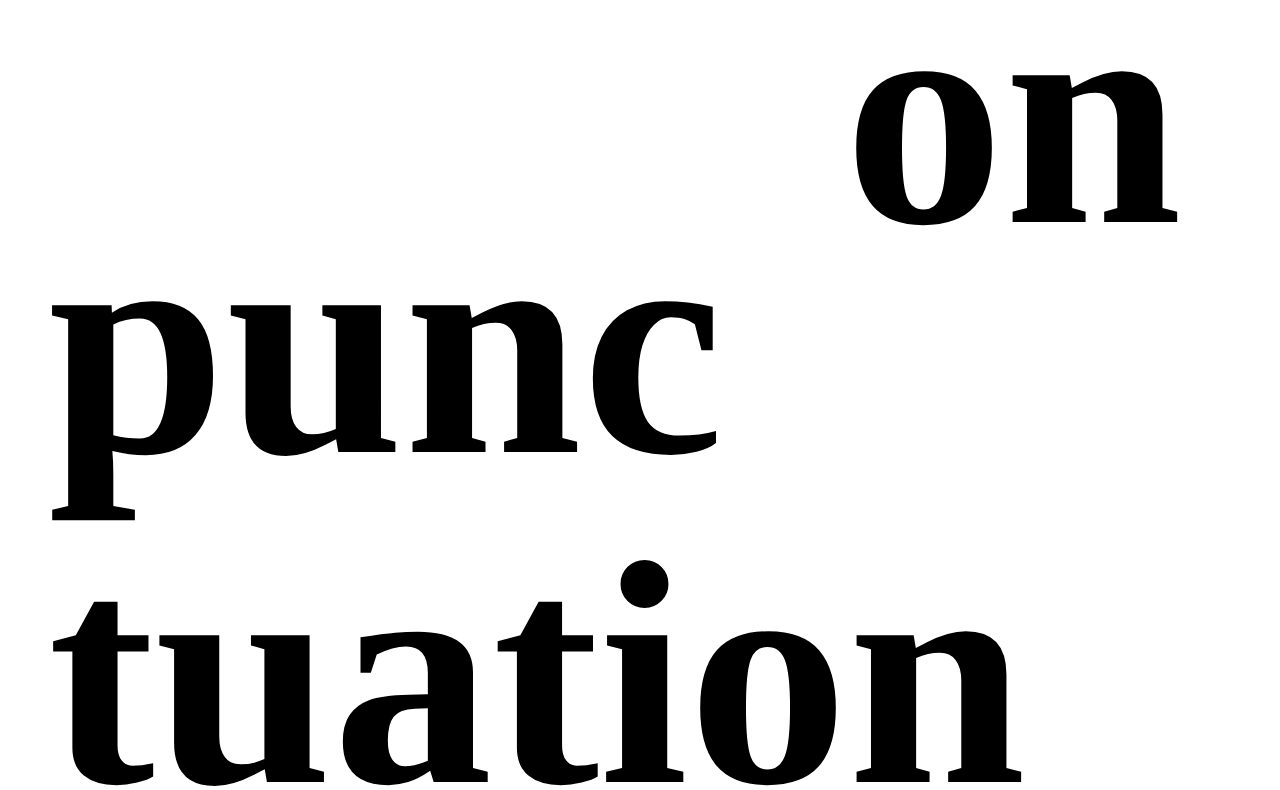
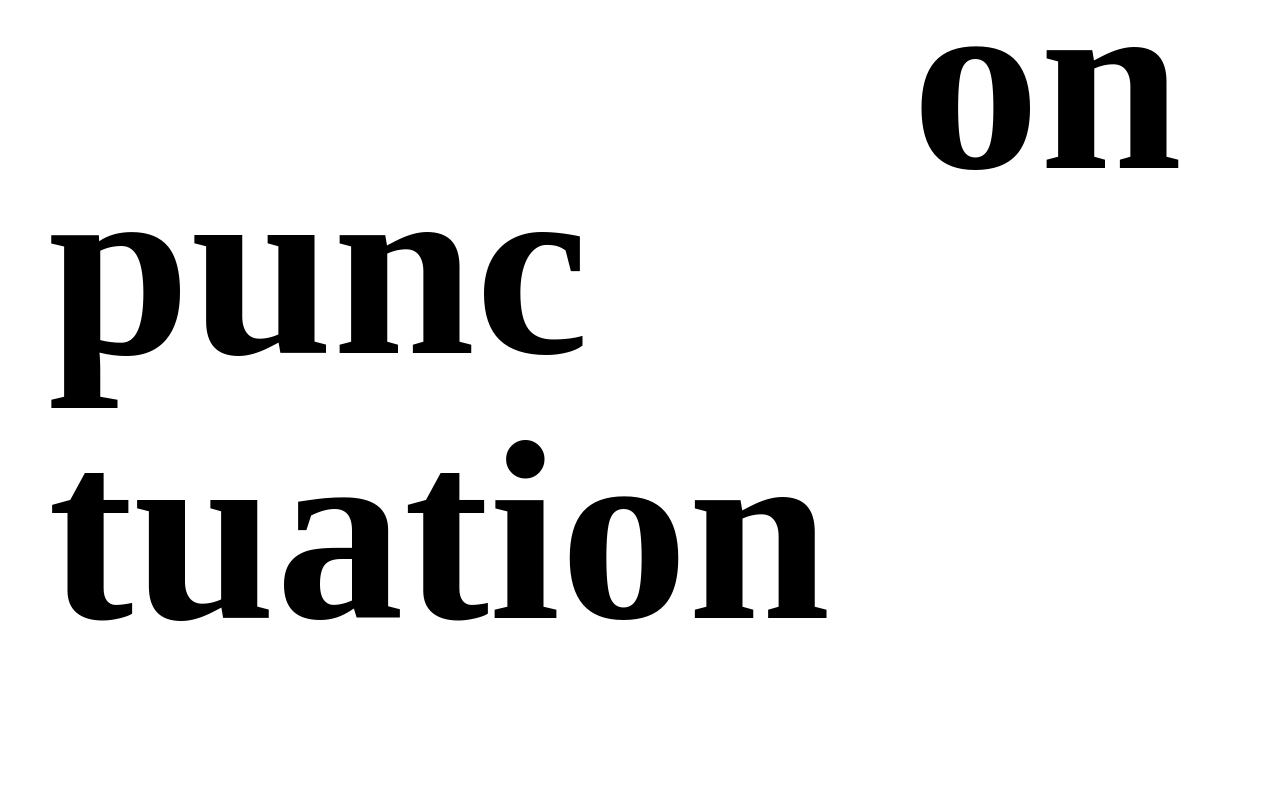
Before and after one commit to aleishadastas/OnPunctuation, a plain HTML site: page index.html in a window 1280 px wide. Shown: the top 790 px of the page. Drawn offline with Linux system fonts and the light colour scheme.

Commit message:
More Stylizing

```diff
--- a/style.css
+++ b/style.css
@@ -21,7 +21,7 @@ body {
     font-size: 10em;
     color: black;
     font-family: "Junicode-Bold";
-    margin-top: -110px;
+    margin-top: -100px;
     line-height:20px;
     margin-left:40px;
     margin-right: 40px;
@@ -32,16 +32,17 @@ h1{
   text-align: right;
   right: 50px;
   position: relative;
+  font-size: 1.6em;
 }
 
 h2{
-line-height: 10px;
-font-size: 2em;
+line-height: 8px;
+font-size: 1.6em;
 margin-top: 10px;
 }
 
 h3{
-  font-size: 2em;
+  font-size: 1.6em;
   line-height: 10px;
 }
 
```
